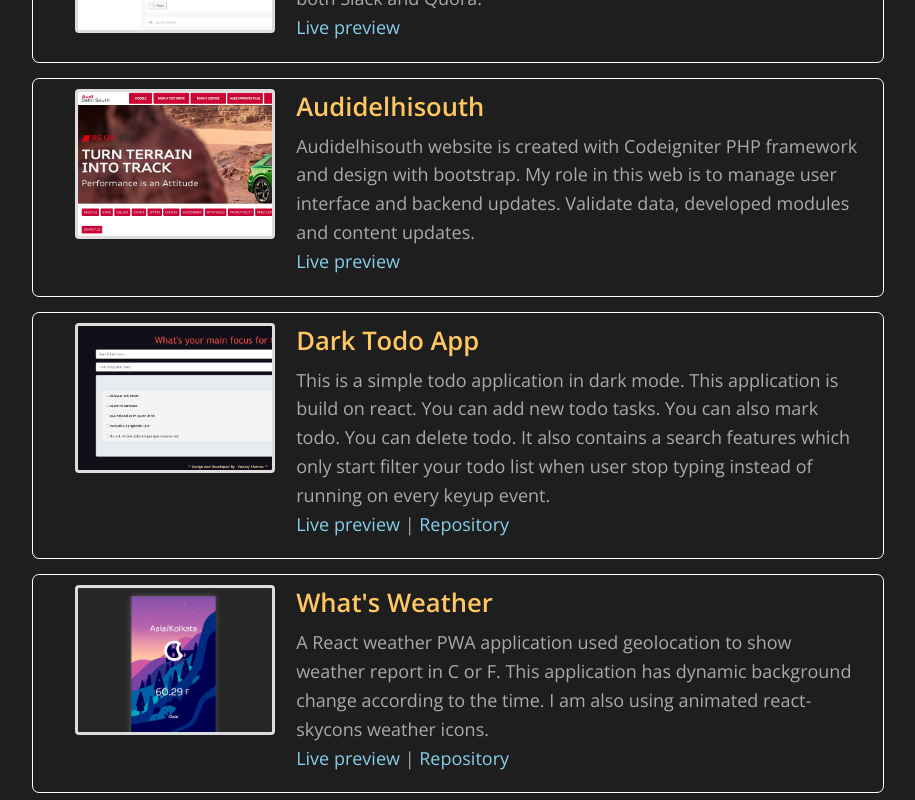
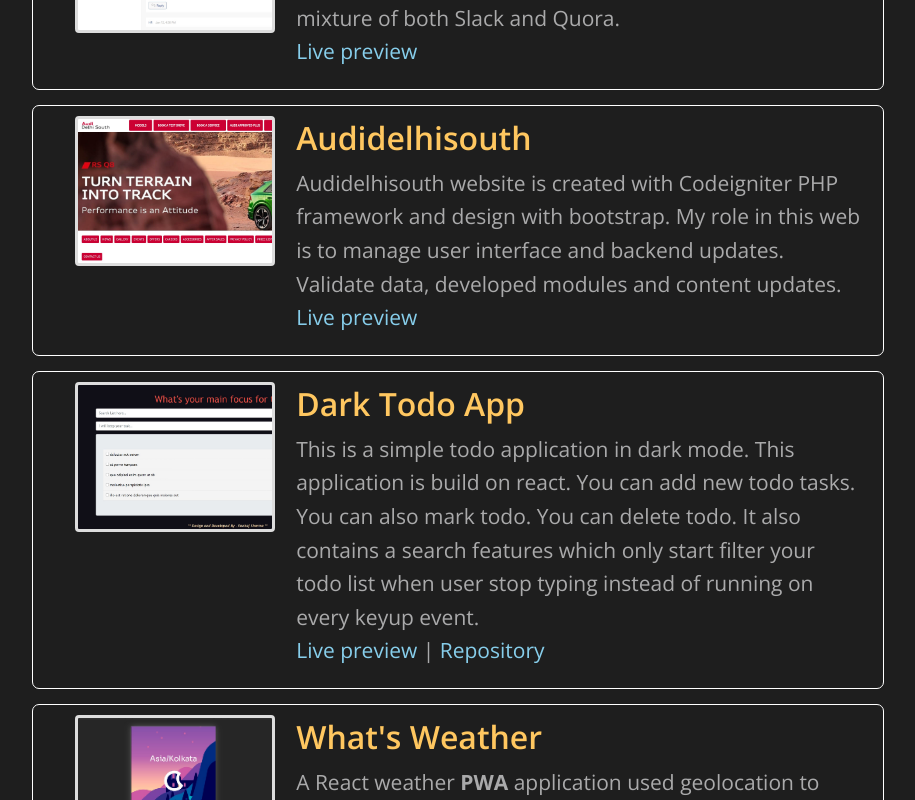
Before and after one commit to Starboy-Sharma/portfolio, a React (Create React App) app: page / in a window 1280 px wide. Shown: the part 2120-2920 px from the top of the page, without its empty margins (182-1097 px from the left). Built offline with nearby package versions, Linux system fonts and the light colour scheme.

Commit message:
update work layout

```diff
--- a/src/component/Work/Work.css
+++ b/src/component/Work/Work.css
@@ -43,14 +43,14 @@
 }
 
 .project-description h3 {
-  font-size: 1.6rem;
+  font-size: 2rem;
   color: #ffc760;
   font-weight: 600;
   margin-bottom: 8px;
 }
 
 .project-description p {
-  font-size: 18px;
+  font-size: 21px;
   line-height: 1.6;
   margin-bottom: 10px;
   color: #aaaaab;
--- a/src/component/Work/Work.js
+++ b/src/component/Work/Work.js
@@ -185,7 +185,7 @@ const Work = () => {
           <h3> What's Weather </h3>
 
           <p>
-            A React weather PWA application used geolocation to show weather
+            A React weather <b>PWA</b> application used geolocation to show weather
             report in C or F. This application has dynamic background change
             according to the time. I am also using animated react-skycons
             weather icons.
```
